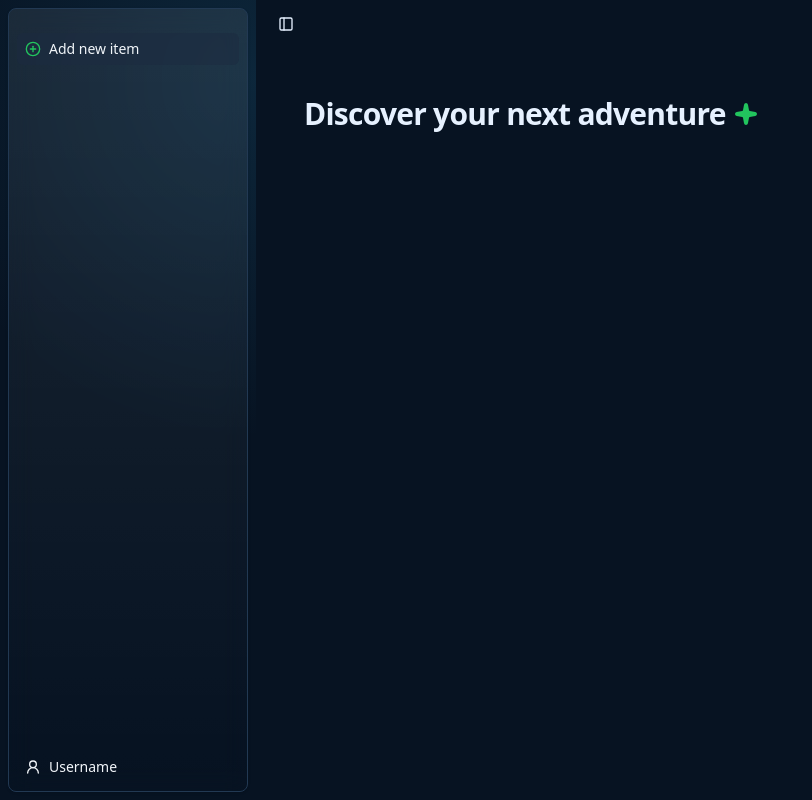
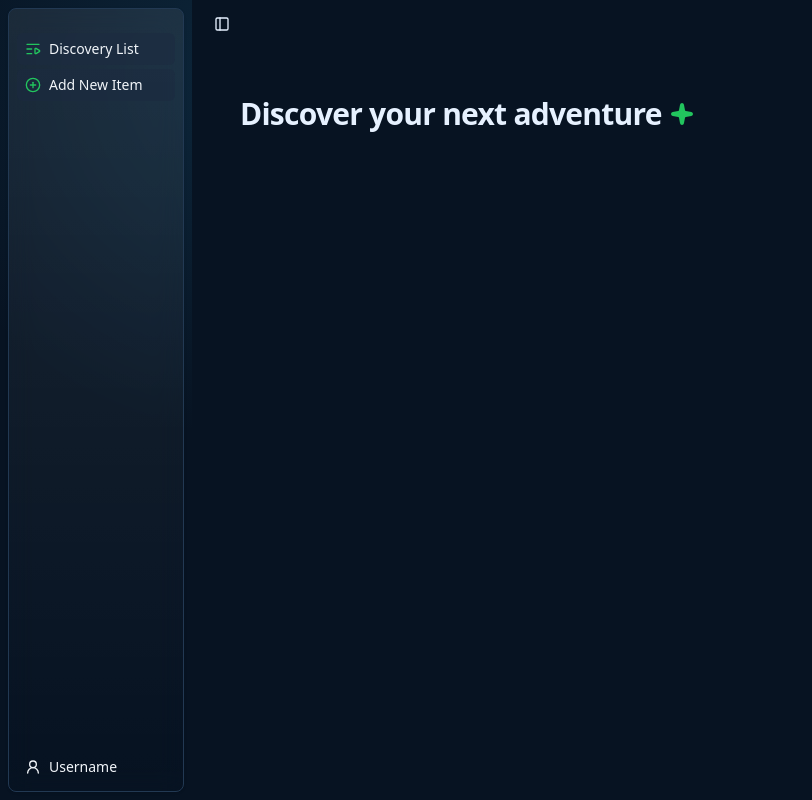
Before and after one commit to not-oleksii/nexty-hub-app, a Next.js app: page /discover-list in a window 1280 px wide. Shown: the whole page, without its empty margins (0-812 px from the left). Built offline with nearby package versions, Linux system fonts and the light colour scheme; no server answers; the database is empty.

Commit message:
styles(sidebar): update sidebar width

```diff
--- a/src/app/(authorized)/layout.tsx
+++ b/src/app/(authorized)/layout.tsx
@@ -12,7 +12,12 @@ type AuthorizedLayoutProps = {
 
 export default function AuthorizedLayout({ children }: AuthorizedLayoutProps) {
   return (
-    <SidebarProvider>
+    <SidebarProvider
+      style={{
+        '--sidebar-width': '12rem',
+        '--sidebar-width-mobile': '20rem',
+      }}
+    >
       <AppSidebar />
 
       <SidebarInset className="min-h-svh">
--- a/src/components/app-sidebar.tsx
+++ b/src/components/app-sidebar.tsx
@@ -1,6 +1,6 @@
 import Link from 'next/link';
 
-import { CirclePlusIcon, User2 } from 'lucide-react';
+import { CirclePlusIcon, ListVideoIcon, User2 } from 'lucide-react';
 
 import {
   Sidebar,
@@ -27,9 +27,17 @@ export function AppSidebar() {
           <SidebarMenu>
             <SidebarMenuItem>
               <SidebarMenuButton asChild isActive>
+                <Link href={ROUTES.discoverList.root}>
+                  <ListVideoIcon size={24} className="text-primary" />
+                  Discovery List
+                </Link>
+              </SidebarMenuButton>
+            </SidebarMenuItem>
+            <SidebarMenuItem>
+              <SidebarMenuButton asChild isActive>
                 <Link href={ROUTES.discoverList.add}>
-                  <CirclePlusIcon size={24} className="text-primary" /> Add new
-                  item
+                  <CirclePlusIcon size={24} className="text-primary" /> Add New
+                  Item
                 </Link>
               </SidebarMenuButton>
             </SidebarMenuItem>
```
